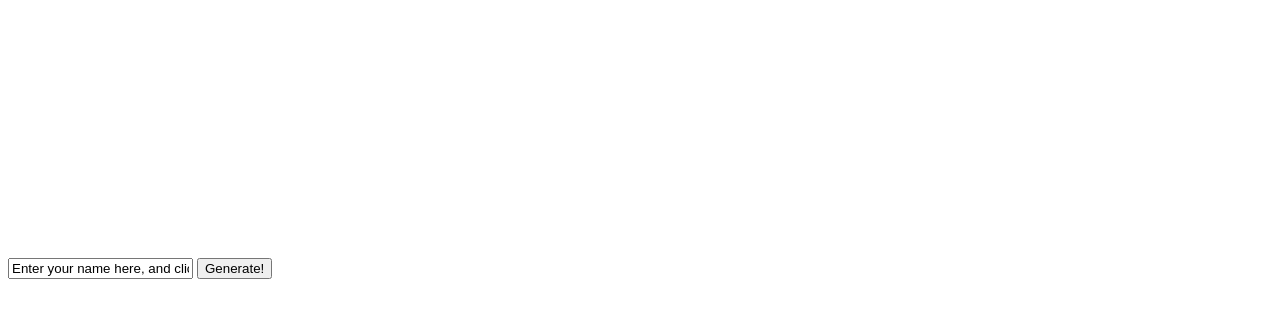
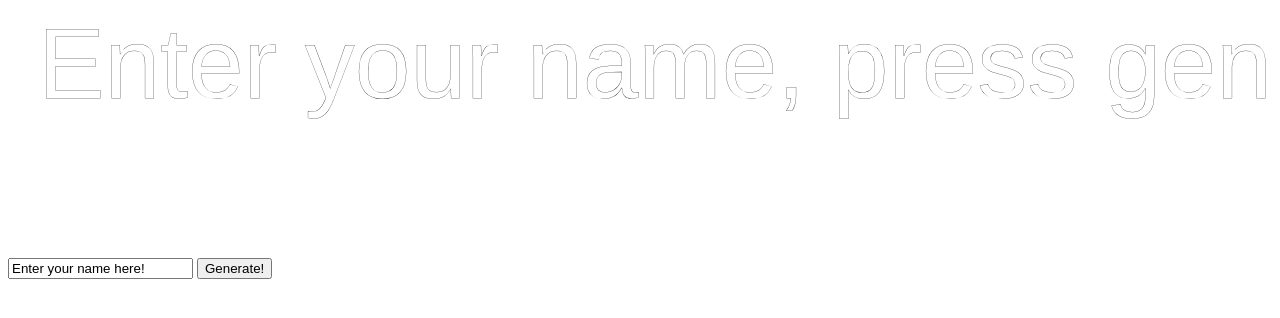
Before and after one commit to barnes/namePlateGenerator, a plain HTML site: page index.html in a window 1280 px wide. Drawn offline with Linux system fonts and the light colour scheme.

Commit message:
Easy user interface dealio.

```diff
--- a/index.html
+++ b/index.html
@@ -2,12 +2,12 @@
 
 <div>
   <svg id="mainSVG" width="100%" height="250">
-    <text id="textSVG" x="30" y="90" fill="none" stroke="#000" width="0" stroke-width="0.25" font-size="100" font-family="Helvetica"></text>
+    <text id="textSVG" x="30" y="90" fill="none" stroke="#000" width="0" stroke-width="0.25" font-size="100" font-family="Helvetica">Enter your name, press generate!</text>
     <rect id="base" x="5" y="120"   height="100px"  fill="none" stroke="#000" stroke-width="0.25" />
   </svg>
 </div>
 <div>
-  <input type="text" name="name" id="nameInput" value="Enter your name here, and click generate" width="500"/>
+  <input type="text" name="name" id="nameInput" value="Enter your name here!" width="500"/>
   <button onclick="myFunction()">Generate!</button>
 
 </div>
```
